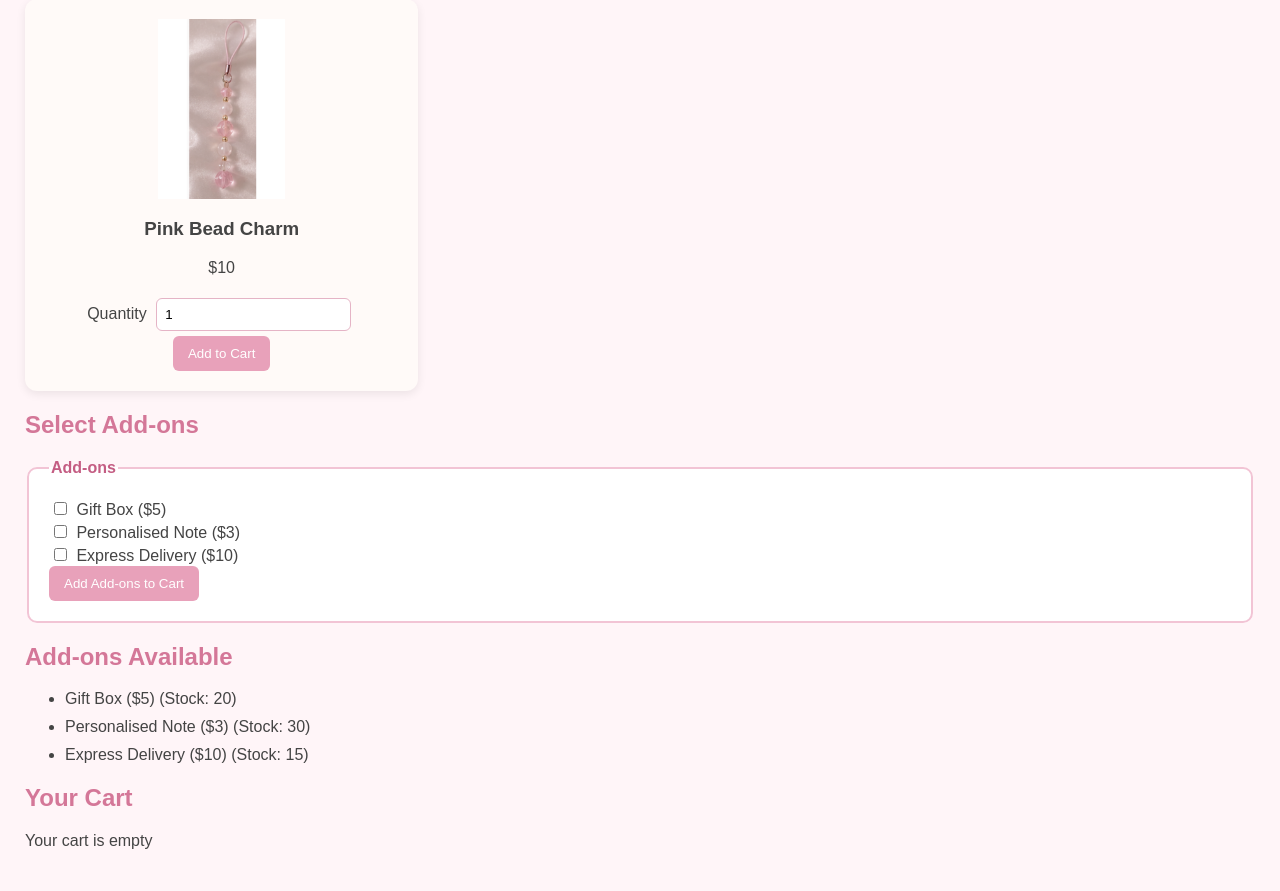
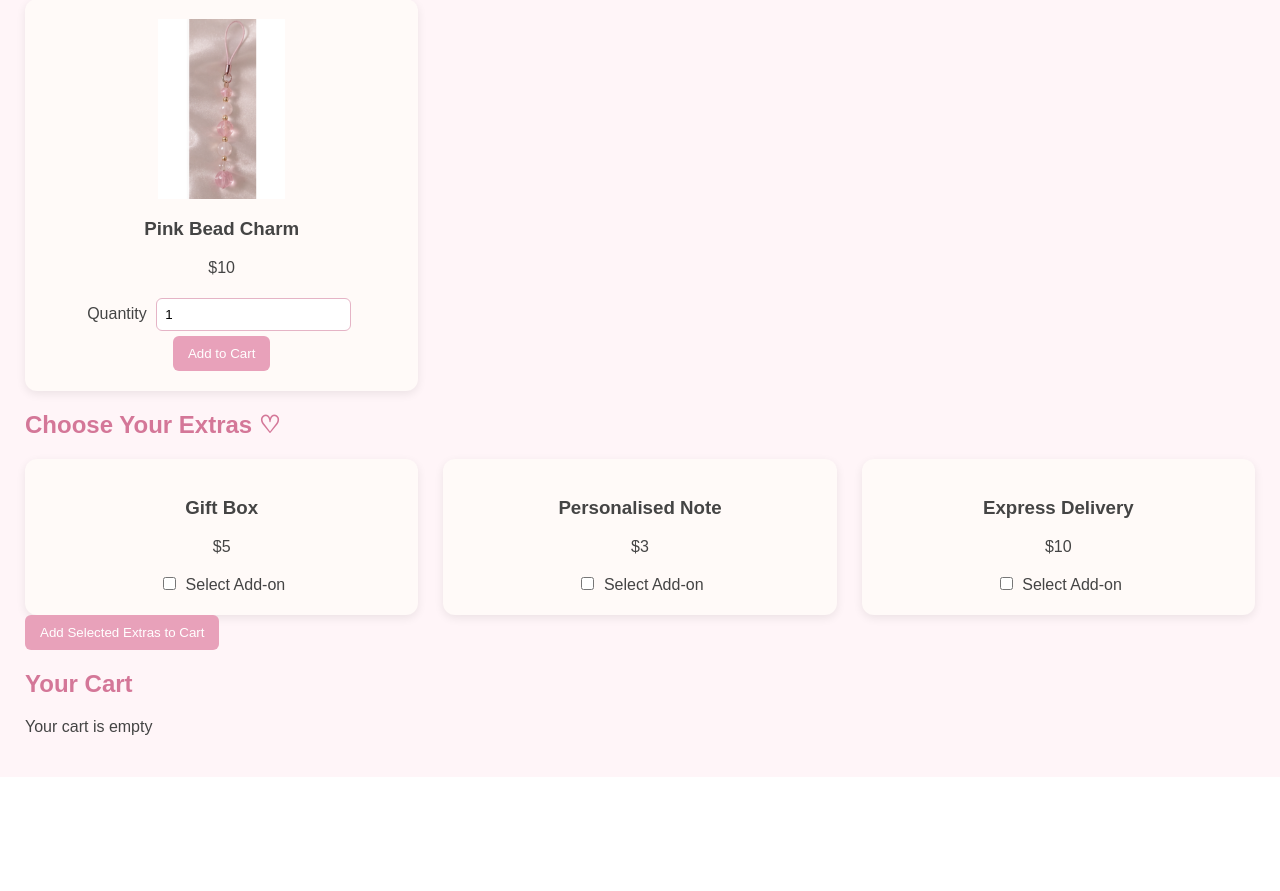
Before and after one commit to gursimrran/AS91896---AS91897--asses, a Flask app: page / in a window 1280 px wide. Shown: the part 3478-4369 px from the top of the page. After the commit the page ends 4213 px from the top, so only its background shows below. Run offline with Flask 3, Linux system fonts and the light colour scheme.

Commit message:
Styled add-ons section with selectable product cards.

```diff
--- a/templates/index1.html
+++ b/templates/index1.html
@@ -126,30 +126,33 @@
       </div>
 
 
-<h2>Select Add-ons</h2>
+      <h2 id="addons">Choose Your Extras ♡</h2>
 
       <form action="{{ url_for('select_addon') }}" method="post">
-    <fieldset>
-        <legend>Add-ons</legend>
 
+          <div class="product-grid">
               {% for addon, details in addons.items() %}
+                  <div class="product-card">
+
+                      <h3>{{ addon }}</h3>
+
+                      <p>${{ details['price'] }}</p>
+
                       <label>
                           <input type="checkbox" name="addons" value="{{ addon }}">
-                {{ addon }} (${{ details['price'] }})
-            </label><br>
+                          Select Add-on
+                      </label>
+
+                  </div>
               {% endfor %}
+          </div>
 
-        <button type="submit">Add Add-ons to Cart</button>
-    </fieldset>
+          <button type="submit">Add Selected Extras to Cart</button>
+
       </form>
 
 
-    <h2>Add-ons Available</h2>
-    <ul>
-        {% for addon, details in addons.items() %}
-            <li>{{ addon }} (${{ details['price'] }}) (Stock: {{ details['stock'] }})</li>
-        {% endfor %}
-    </ul>
+
 
  <h2>Your Cart</h2>
  {% if cart %}
```
Lines whose indentation alone changed are shown as unchanged.
